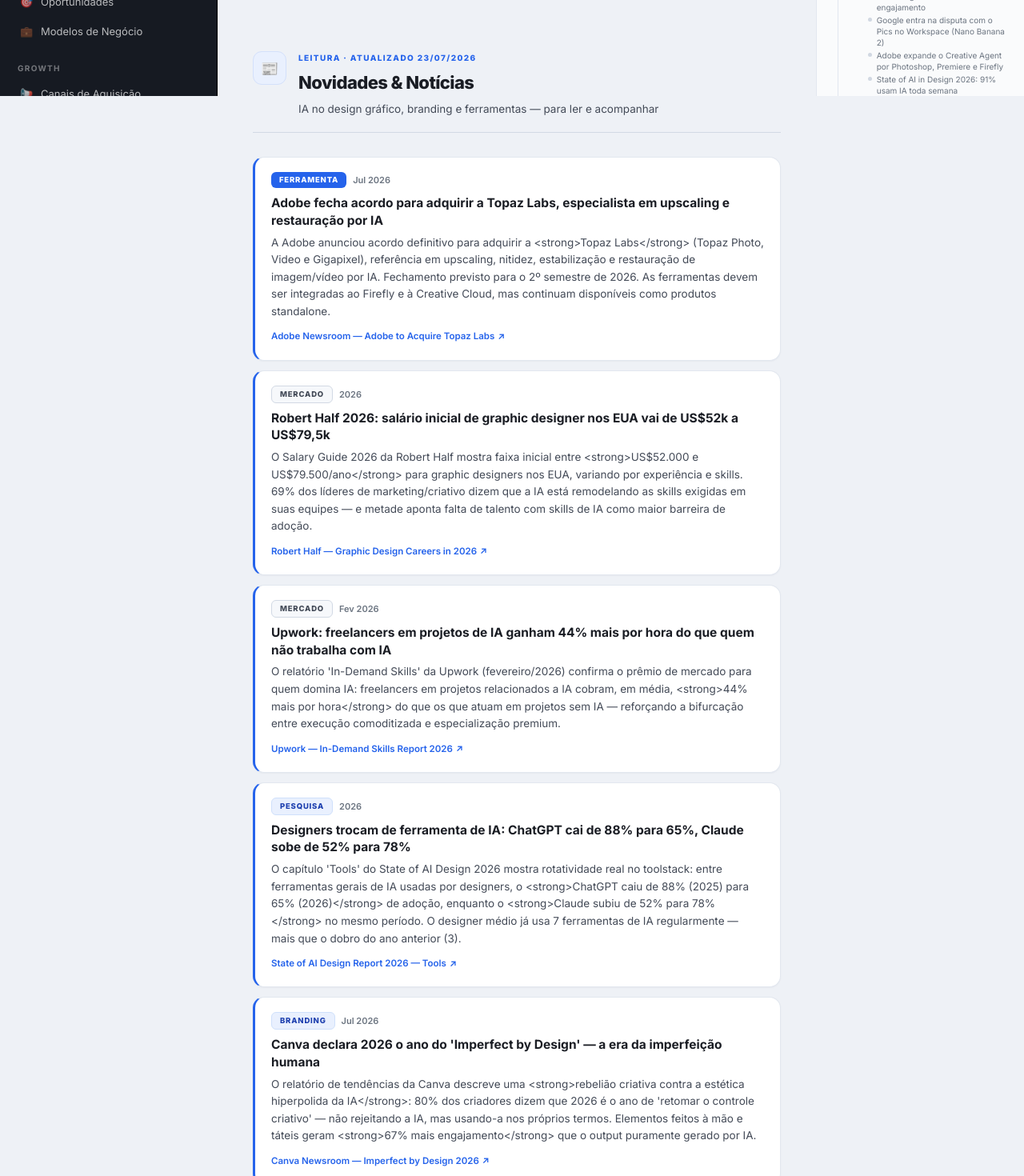
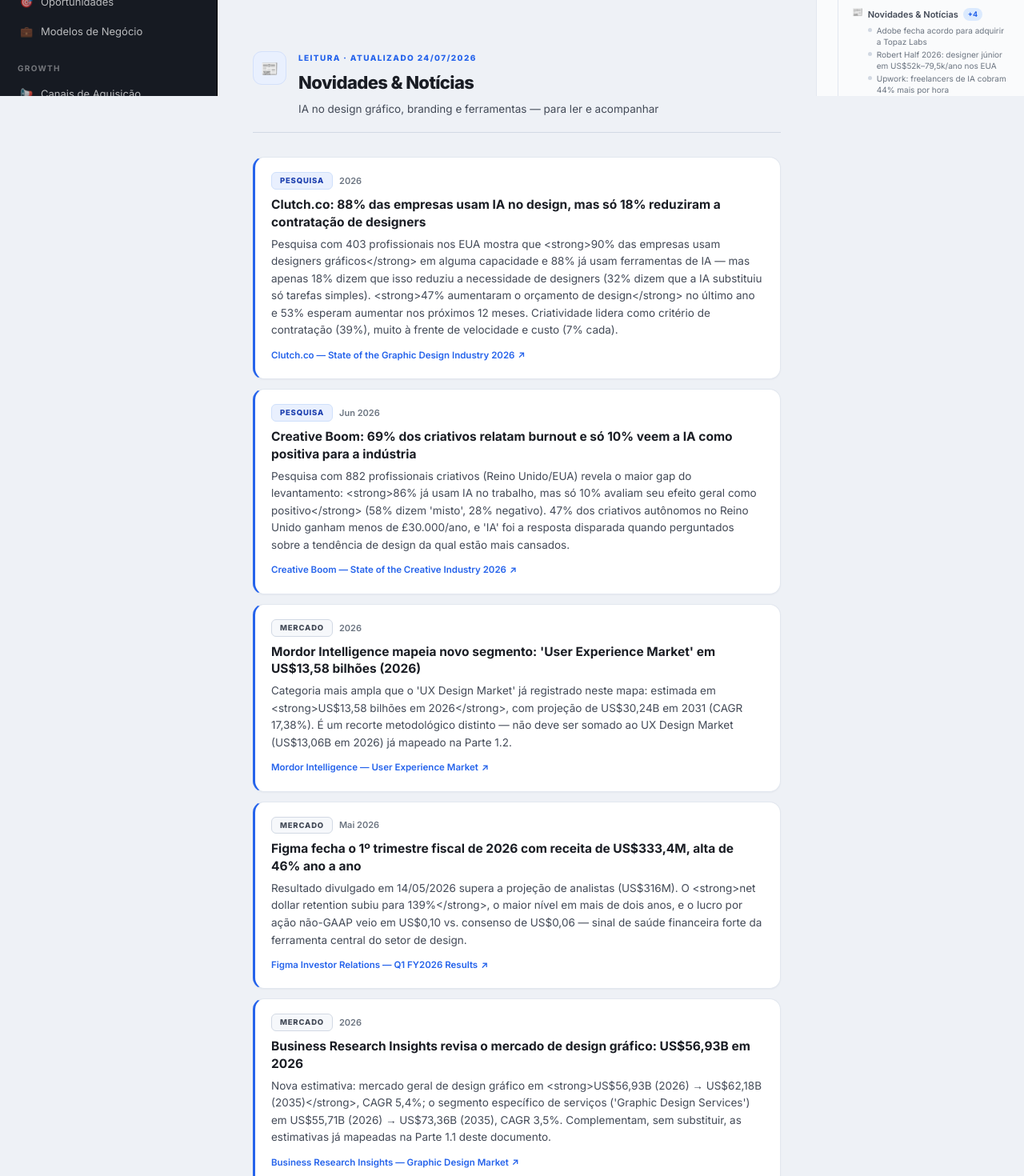
Before and after one commit to thalitaseraphin/pesquisa-mercado-design, a Next.js app: page / in a window 1280 px wide. Shown: the part 680-2150 px from the top of the page at 80% size. Built offline with nearby package versions, Linux system fonts and the light colour scheme.

Commit message:
feat: atualizacao diaria 24/07/2026 - Clutch.co (88% usam IA, so 18% reduziram contratacao), Creative Boom (69% burnout, 10% aprovam IA), Mordor UX Market (US$13,58B), Figma Q1 FY26 (+46% receita)

```diff
--- a/components/layout/Sidebar.tsx
+++ b/components/layout/Sidebar.tsx
@@ -89,8 +89,8 @@
     return () => observerRef.current?.disconnect();
   }, []);
 
-  // Badges: novidades da data mais recente (06/07/2026)
-  const newCounts = getNewCountBySectionForDate("06/07/2026");
+  // Badges: novidades da data mais recente (24/07/2026)
+  const newCounts = getNewCountBySectionForDate("24/07/2026");
 
   return (
     <>
@@ -116,7 +116,7 @@
           </div>
           <div className="flex items-center gap-2 mt-2.5 flex-wrap">
             <span className="text-[10px] font-bold text-black bg-white px-2.5 py-0.5 rounded-full">
-              Atualizado: 06/07/2026
+              Atualizado: 24/07/2026
             </span>
             {selectedDate && (
               <span className="text-[10px] font-bold text-[#2563EB] bg-[#E9F0FE] border border-[#CFE0FB] px-2 py-0.5 rounded-full flex items-center gap-1">
--- a/components/sections/NovidadesSection.tsx
+++ b/components/sections/NovidadesSection.tsx
@@ -4,6 +4,56 @@
 import SectionHeader from "./SectionHeader";
 
 const news = [
+  {
+    href: "https://clutch.co/resources/graphic-design-industry-2026",
+    tag: "Pesquisa",
+    tagClass: "bg-[#E9F0FE] text-[#1E40AF] border border-[#CFE0FB]",
+    date: "2026",
+    reportDate: "24/07/2026",
+    title: "Clutch.co: 88% das empresas usam IA no design, mas só 18% reduziram a contratação de designers",
+    desc: "Pesquisa com 403 profissionais nos EUA mostra que <strong>90% das empresas usam designers gráficos</strong> em alguma capacidade e 88% já usam ferramentas de IA — mas apenas 18% dizem que isso reduziu a necessidade de designers (32% dizem que a IA substituiu só tarefas simples). <strong>47% aumentaram o orçamento de design</strong> no último ano e 53% esperam aumentar nos próximos 12 meses. Criatividade lidera como critério de contratação (39%), muito à frente de velocidade e custo (7% cada).",
+    source: "Clutch.co — State of the Graphic Design Industry 2026",
+  },
+  {
+    href: "https://www.creativeboom.com/news/the-state-of-the-creative-industry-2026-what-our-survey-tells-us-about-money-burnout-and-ai/",
+    tag: "Pesquisa",
+    tagClass: "bg-[#E9F0FE] text-[#1E40AF] border border-[#CFE0FB]",
+    date: "Jun 2026",
+    reportDate: "24/07/2026",
+    title: "Creative Boom: 69% dos criativos relatam burnout e só 10% veem a IA como positiva para a indústria",
+    desc: "Pesquisa com 882 profissionais criativos (Reino Unido/EUA) revela o maior gap do levantamento: <strong>86% já usam IA no trabalho, mas só 10% avaliam seu efeito geral como positivo</strong> (58% dizem 'misto', 28% negativo). 47% dos criativos autônomos no Reino Unido ganham menos de £30.000/ano, e 'IA' foi a resposta disparada quando perguntados sobre a tendência de design da qual estão mais cansados.",
+    source: "Creative Boom — State of the Creative Industry 2026",
+  },
+  {
+    href: "https://www.mordorintelligence.com/industry-reports/user-experience-market",
+    tag: "Mercado",
+    tagClass: "bg-[#F6F8FB] text-[#434A57] border border-[#D2D9E4]",
+    date: "2026",
+    reportDate: "24/07/2026",
+    title: "Mordor Intelligence mapeia novo segmento: 'User Experience Market' em US$13,58 bilhões (2026)",
+    desc: "Categoria mais ampla que o 'UX Design Market' já registrado neste mapa: estimada em <strong>US$13,58 bilhões em 2026</strong>, com projeção de US$30,24B em 2031 (CAGR 17,38%). É um recorte metodológico distinto — não deve ser somado ao UX Design Market (US$13,06B em 2026) já mapeado na Parte 1.2.",
+    source: "Mordor Intelligence — User Experience Market",
+  },
+  {
+    href: "https://investor.figma.com/news-events/news/news-details/2026/Figma-Announces-First-Quarter-2026-Financial-Results/default.aspx",
+    tag: "Mercado",
+    tagClass: "bg-[#F6F8FB] text-[#434A57] border border-[#D2D9E4]",
+    date: "Mai 2026",
+    reportDate: "24/07/2026",
+    title: "Figma fecha o 1º trimestre fiscal de 2026 com receita de US$333,4M, alta de 46% ano a ano",
+    desc: "Resultado divulgado em 14/05/2026 supera a projeção de analistas (US$316M). O <strong>net dollar retention subiu para 139%</strong>, o maior nível em mais de dois anos, e o lucro por ação não-GAAP veio em US$0,10 vs. consenso de US$0,06 — sinal de saúde financeira forte da ferramenta central do setor de design.",
+    source: "Figma Investor Relations — Q1 FY2026 Results",
+  },
+  {
+    href: "https://www.businessresearchinsights.com/market-reports/graphic-design-market-117837",
+    tag: "Mercado",
+    tagClass: "bg-[#F6F8FB] text-[#434A57] border border-[#D2D9E4]",
+    date: "2026",
+    reportDate: "24/07/2026",
+    title: "Business Research Insights revisa o mercado de design gráfico: US$56,93B em 2026",
+    desc: "Nova estimativa: mercado geral de design gráfico em <strong>US$56,93B (2026) → US$62,18B (2035)</strong>, CAGR 5,4%; o segmento específico de serviços ('Graphic Design Services') em US$55,71B (2026) → US$73,36B (2035), CAGR 3,5%. Complementam, sem substituir, as estimativas já mapeadas na Parte 1.1 deste documento.",
+    source: "Business Research Insights — Graphic Design Market",
+  },
   {
     href: "https://news.adobe.com/news/2026/06/adobe-to-acquire-topaz-labs",
     tag: "Ferramenta",
@@ -441,7 +491,7 @@
     <section id="novidades" className="mb-[84px] scroll-mt-[74px]">
       <SectionHeader
         icon="📰"
-        part="Leitura · atualizado 23/07/2026"
+        part="Leitura · atualizado 24/07/2026"
         title="Novidades & Notícias"
         description="IA no design gráfico, branding e ferramentas — para ler e acompanhar"
       />
--- a/data/reportChanges.ts
+++ b/data/reportChanges.ts
@@ -16,9 +16,30 @@
 
 export const reportChanges: ReportChange[] = [
   {
+    date: "24/07/2026",
+    label: "24 Jul 2026",
+    isLatest: true,
+    summary: "Clutch.co: 88% das empresas usam IA no design, mas só 18% reduziram contratação de designers · Creative Boom: 69% dos criativos relatam burnout e só 10% veem a IA como positiva pra indústria · Mordor Intelligence mapeia o 'User Experience Market' (US$13,58B em 2026) · Figma fecha Q1 fiscal 2026 com receita +46% a/a",
+    changes: [
+      {
+        id: "novidades",
+        label: "Novidades & Notícias",
+        icon: "📰",
+        newCount: 5,
+        highlights: [
+          "Clutch: 47% das empresas aumentaram orçamento de design em 2026",
+          "Creative Boom: 69% dos criativos relatam burnout no último ano",
+          "Mordor Intelligence: novo segmento 'User Experience Market' (US$13,58B)",
+          "Figma: receita do Q1 fiscal 2026 cresce 46% a/a, NDR em 139%",
+          "Business Research Insights revisa mercado de design gráfico e serviços",
+        ],
+      },
+    ],
+  },
+  {
     date: "23/07/2026",
     label: "23 Jul 2026",
-    isLatest: true,
+    isLatest: false,
     summary: "Adobe fecha acordo para adquirir a Topaz Labs (upscaling/restauração por IA) · Robert Half 2026: salário inicial de graphic designer nos EUA em US$52k–79,5k · Upwork: freelancers em projetos de IA cobram 44% mais por hora · State of AI Design 2026: designers trocam ChatGPT (88%→65%) por Claude (52%→78%)",
     changes: [
       {
```
Also changed, not shown: 1 other file (tests, documents, lock files or other folders).
